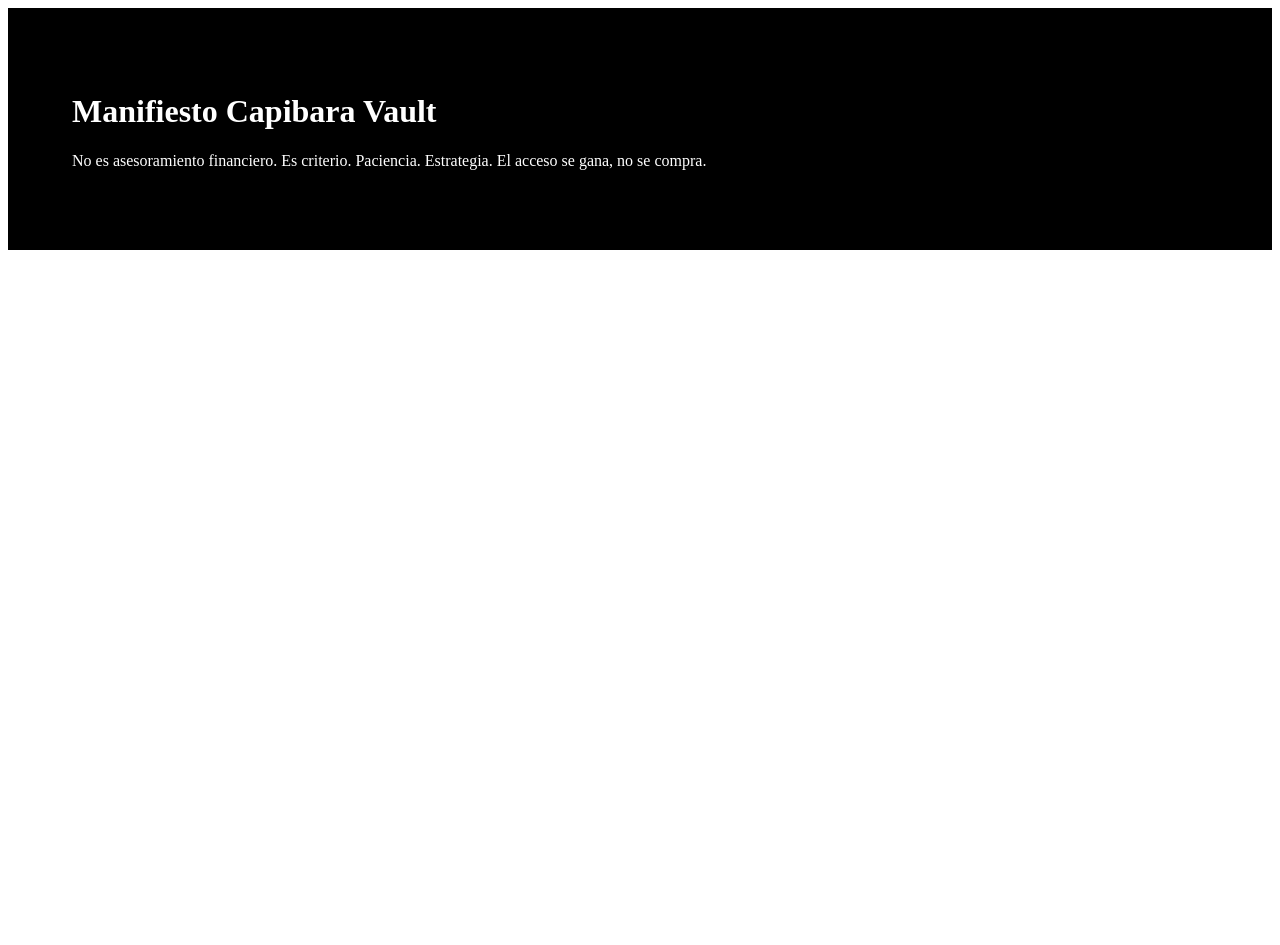
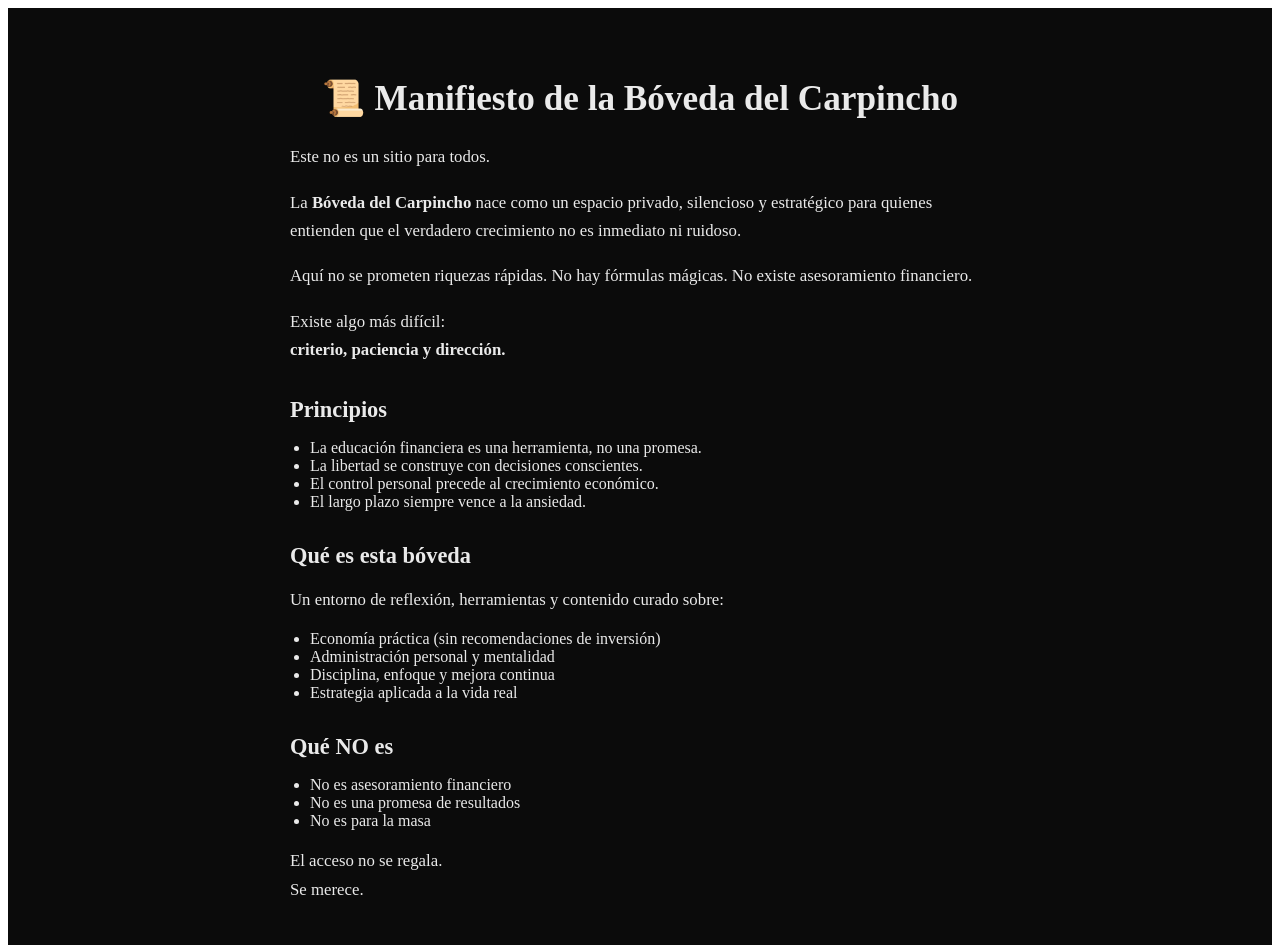
Before and after one commit to 918alvarez-source/capybar-vault, a Next.js app: page /manifesto in a window 1280 px wide. Shown: the top 945 px of the page. Before the commit the page ends 800 px from the top, so only its background shows below. Built offline with nearby package versions, Linux system fonts and the light colour scheme.

Commit message:
add manifiesto page and router

```diff
--- a/app/manifesto/page.js
+++ b/app/manifesto/page.js
@@ -1,12 +1,111 @@
-export default function Manifesto() {
+export default function ManifestoPage() {
   return (
-    <main style={{ padding: "4rem", color: "white", background: "black" }}>
-      <h1>Manifiesto Capibara Vault</h1>
-      <p>
-        No es asesoramiento financiero.
-        Es criterio. Paciencia. Estrategia.
-        El acceso se gana, no se compra.
-      </p>
+    <main style={styles.main}>
+      <section style={styles.section}>
+        <h1 style={styles.title}>📜 Manifiesto de la Bóveda del Carpincho</h1>
+
+        <p style={styles.text}>
+          Este no es un sitio para todos.
+        </p>
+
+        <p style={styles.text}>
+          La <strong>Bóveda del Carpincho</strong> nace como un espacio privado,
+          silencioso y estratégico para quienes entienden que el verdadero
+          crecimiento no es inmediato ni ruidoso.
+        </p>
+
+        <p style={styles.text}>
+          Aquí no se prometen riquezas rápidas.
+          No hay fórmulas mágicas.
+          No existe asesoramiento financiero.
+        </p>
+
+        <p style={styles.text}>
+          Existe algo más difícil:
+          <br />
+          <strong>criterio, paciencia y dirección.</strong>
+        </p>
+
+        <h2 style={styles.subtitle}>Principios</h2>
+
+        <ul style={styles.list}>
+          <li>La educación financiera es una herramienta, no una promesa.</li>
+          <li>La libertad se construye con decisiones conscientes.</li>
+          <li>El control personal precede al crecimiento económico.</li>
+          <li>El largo plazo siempre vence a la ansiedad.</li>
+        </ul>
+
+        <h2 style={styles.subtitle}>Qué es esta bóveda</h2>
+
+        <p style={styles.text}>
+          Un entorno de reflexión, herramientas y contenido curado sobre:
+        </p>
+
+        <ul style={styles.list}>
+          <li>Economía práctica (sin recomendaciones de inversión)</li>
+          <li>Administración personal y mentalidad</li>
+          <li>Disciplina, enfoque y mejora continua</li>
+          <li>Estrategia aplicada a la vida real</li>
+        </ul>
+
+        <h2 style={styles.subtitle}>Qué NO es</h2>
+
+        <ul style={styles.list}>
+          <li>No es asesoramiento financiero</li>
+          <li>No es una promesa de resultados</li>
+          <li>No es para la masa</li>
+        </ul>
+
+        <p style={styles.text}>
+          El acceso no se regala.
+          <br />
+          Se merece.
+        </p>
+
+        <p style={styles.footer}>
+          Fase Génesis — Solo para quienes entienden el valor del silencio.
+        </p>
+      </section>
     </main>
   );
 }
+
+const styles = {
+  main: {
+    minHeight: "100vh",
+    backgroundColor: "#0b0b0b",
+    color: "#eaeaea",
+    display: "flex",
+    justifyContent: "center",
+    padding: "40px 20px",
+    fontFamily: "serif",
+  },
+  section: {
+    maxWidth: "700px",
+  },
+  title: {
+    fontSize: "2.2rem",
+    marginBottom: "24px",
+    textAlign: "center",
+  },
+  subtitle: {
+    fontSize: "1.4rem",
+    marginTop: "32px",
+    marginBottom: "12px",
+  },
+  text: {
+    fontSize: "1.05rem",
+    lineHeight: "1.7",
+    marginBottom: "16px",
+  },
+  list: {
+    paddingLeft: "20px",
+    marginBottom: "16px",
+  },
+  footer: {
+    marginTop: "40px",
+    fontSize: "0.9rem",
+    opacity: 0.7,
+    textAlign: "center",
+  },
+};
```
